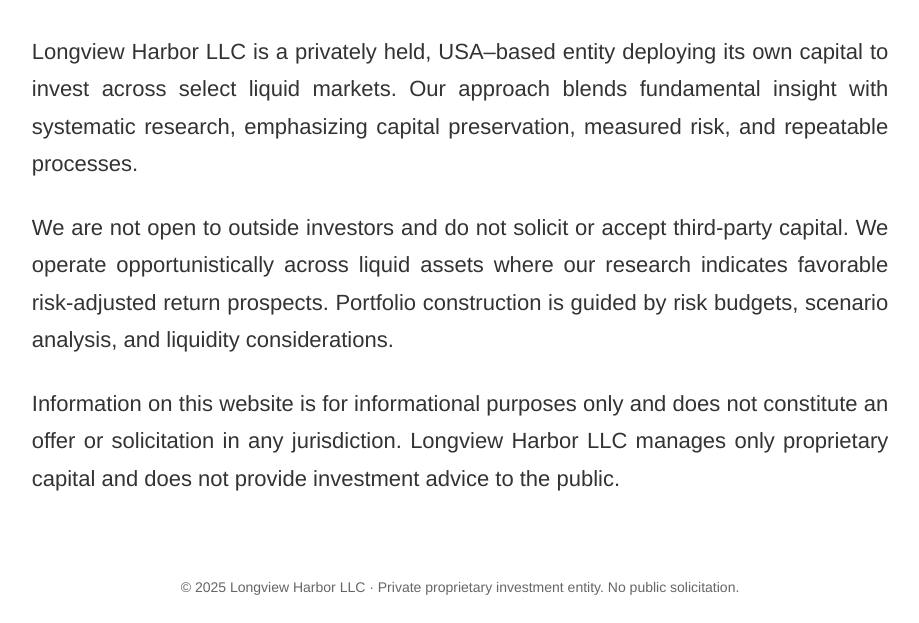
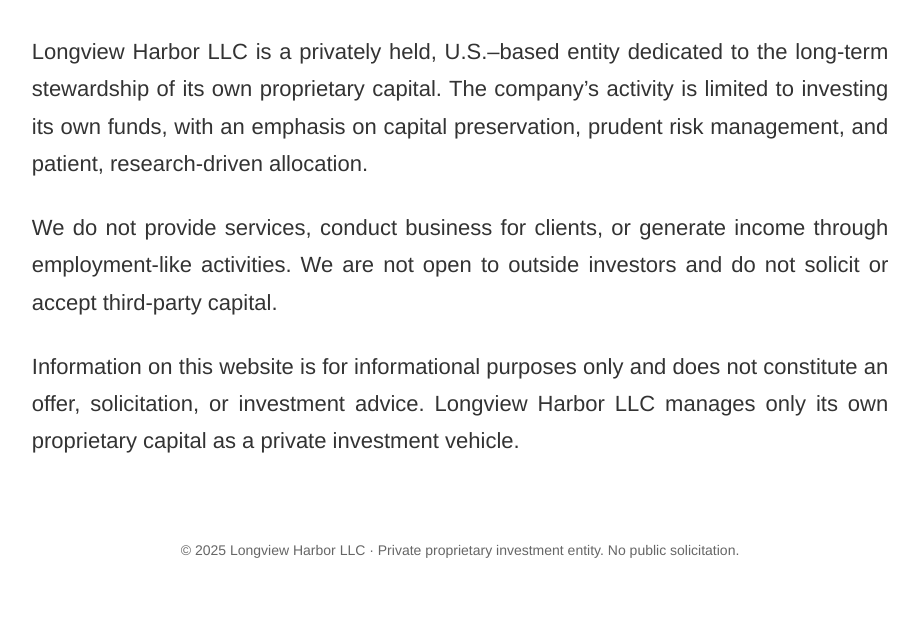
Before and after one commit to longviewharbor/longviewharbor.github.io, a plain HTML site: page index.html in a window 1280 px wide. Shown: the part 287-910 px from the top of the page, without its empty margins (180-1099 px from the left). After the commit the page ends 873 px from the top, so only its background shows below. Drawn offline with Linux system fonts and the light colour scheme.

Commit message:
Update index.html

```diff
--- a/index.html
+++ b/index.html
@@ -29,11 +29,11 @@
     <div class="wrap">
       <img class="logo" src="logo.png" alt="Longview Harbor Logo" />
 
-      <p>Longview Harbor LLC is a privately held, USA–based entity deploying its own capital to invest across select liquid markets. Our approach blends fundamental insight with systematic research, emphasizing capital preservation, measured risk, and repeatable processes.</p>
+      <p>Longview Harbor LLC is a privately held, U.S.–based entity dedicated to the long-term stewardship of its own proprietary capital. The company’s activity is limited to investing its own funds, with an emphasis on capital preservation, prudent risk management, and patient, research-driven allocation.</p>
 
-      <p>We are not open to outside investors and do not solicit or accept third‑party capital. We operate opportunistically across liquid assets where our research indicates favorable risk‑adjusted return prospects. Portfolio construction is guided by risk budgets, scenario analysis, and liquidity considerations.</p>
+      <p>We do not provide services, conduct business for clients, or generate income through employment-like activities. We are not open to outside investors and do not solicit or accept third-party capital.  </p>
 
-      <p>Information on this website is for informational purposes only and does not constitute an offer or solicitation in any jurisdiction. Longview Harbor LLC manages only proprietary capital and does not provide investment advice to the public.</p>
+      <p>Information on this website is for informational purposes only and does not constitute an offer, solicitation, or investment advice. Longview Harbor LLC manages only its own proprietary capital as a private investment vehicle.</p>
     </div>
   </main>
 
```
